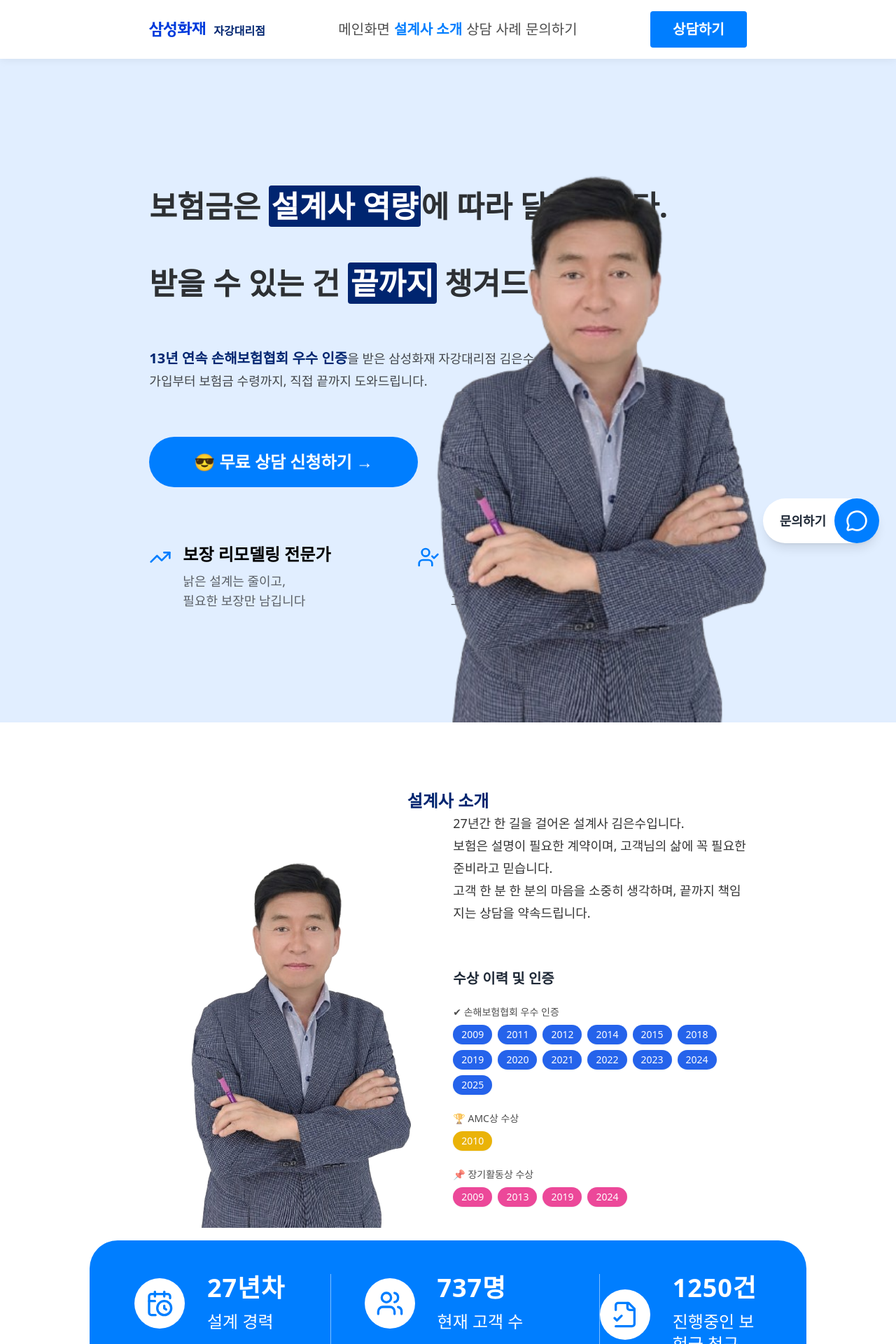
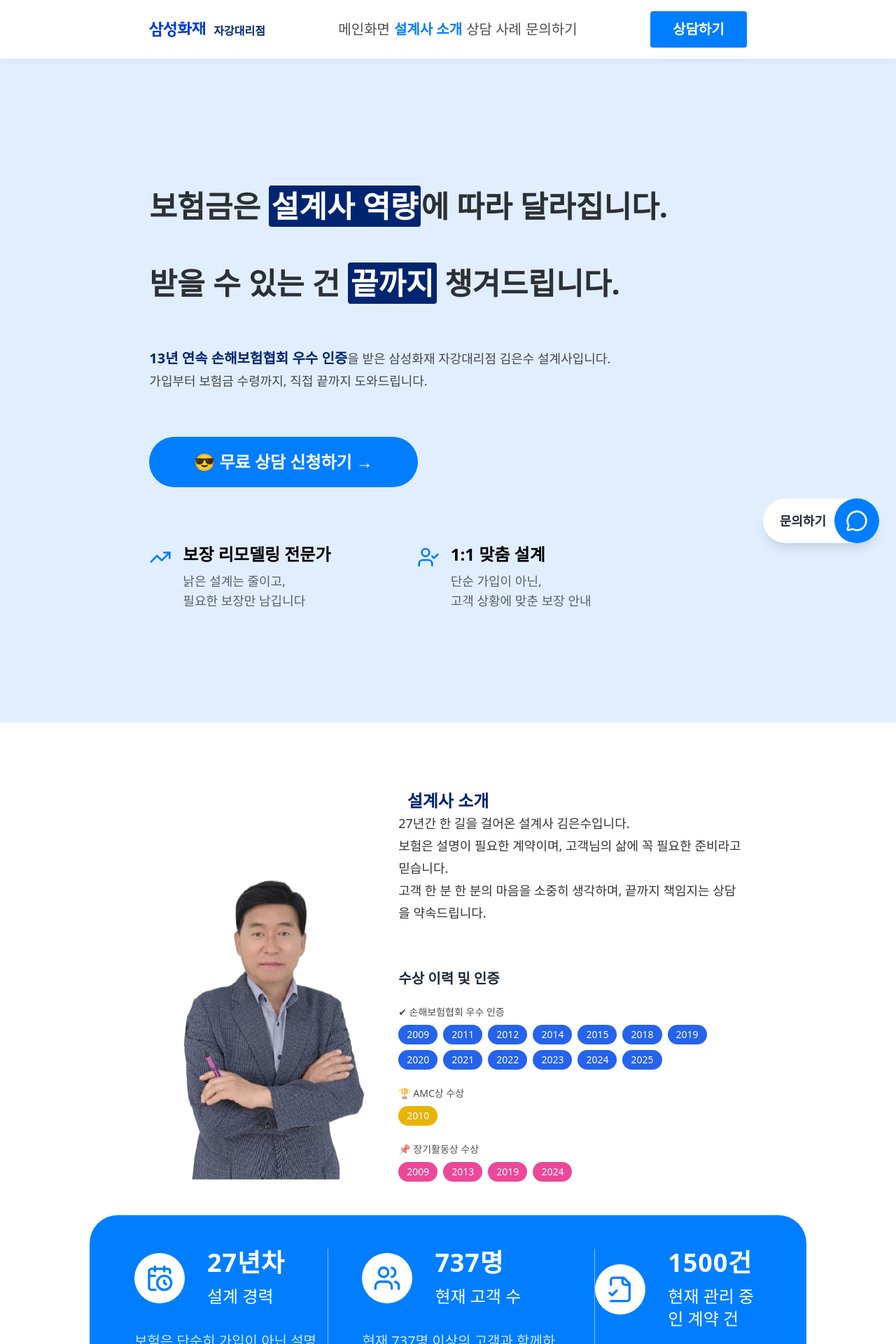
Before and after one commit to mae916/Insurance-agent-profile, a React (Vite) app: page /#about in a window 1280 px wide. Shown: the top 1920 px of the page at 70% size. Built offline with nearby package versions, Linux system fonts and the light colour scheme.

Commit message:
1. 애니메이션 추가 2. 타이틀 컴포넌트화

```diff
--- a/src/components/About.tsx
+++ b/src/components/About.tsx
@@ -1,5 +1,7 @@
 import { CalendarClock, Users, FileCheck2 } from 'lucide-react';
 import man from '../assets/silversu.png';
+import Title from './Title';
+import { useInView } from '../hooks/useInView';
 
 const InfoCard = ({ icon, number, label, desc, className = '' }: any) => (
   <div className={`flex flex-col text-white w-fit ${className}`}>
@@ -19,14 +21,24 @@ const InfoCard = ({ icon, number, label, desc, className = '' }: any) => (
 );
 
 function About() {
+  const { ref, isVisible } = useInView<HTMLImageElement>();
+
   return (
     <section id="about" className="py-16 mb-0 bg-white lg:py-24 lg:relative">
       <article className="w-[90%] mx-auto lg:w-2/3">
-        <h2 className="text-2xl font-bold text-center text-primary">
-          설계사 소개
-        </h2>
+        <Title title="설계사 소개"></Title>
         <div className="lg:justify-between lg:items-center lg:flex">
-          <img src={man} width={590} alt="사람 이미지" className="mx-auto" />
+          <div>
+            <img
+              ref={ref}
+              src={man}
+              width={590}
+              alt="사람 이미지"
+              className={`mx-auto ${
+                isVisible ? 'animate-zoom-in' : 'opacity-0'
+              }`}
+            />
+          </div>
 
           {/* 주요 정보 카드 - mobile */}
           <article className="block lg:hidden">
@@ -41,25 +53,29 @@ function About() {
                   상담해드립니다.
                 </>
               }
-              className={'rounded-[40px] bg-accent py-5 px-7 w-full'}
+              className={
+                'rounded-[40px] bg-accent py-5 px-7 w-full animate-fade-in-up transition hover:shadow-md hover:-translate-y-1'
+              }
             />
             <InfoCard
               icon={<Users className="w-9 h-9" />}
-              number="431명"
+              number="737명"
               label="현재 고객 수"
               desc={
                 <>
-                  현재 431명 이상의 고객과 함께하고 있습니다.
+                  현재 737명 이상의 고객과 함께하고 있습니다.
                   <br className="hidden lg:block" /> 한 분 한 분 끝까지 책임지는
                   마음으로 일합니다.
                 </>
               }
-              className={'rounded-[40px] bg-accent py-5 px-7 w-full mt-1'}
+              className={
+                'rounded-[40px] bg-accent py-5 px-7 w-full animate-fade-in-up transition hover:shadow-md hover:-translate-y-1 mt-1'
+              }
             />
             <InfoCard
               icon={<FileCheck2 className="w-9 h-9" />}
-              number="1250건"
-              label="진행중인 보험금 청구"
+              number="1500건"
+              label="현재 관리 중인 계약 건"
               desc={
                 <>
                   단순 안내에서 끝나지 않습니다.
@@ -69,7 +85,9 @@ function About() {
                   끝까지 도와드립니다.
                 </>
               }
-              className={'rounded-[40px] bg-accent py-5 px-7 w-full mt-1'}
+              className={
+                'rounded-[40px] bg-accent py-5 px-7 w-full animate-fade-in-up transition hover:shadow-md hover:-translate-y-1 mt-1'
+              }
             />
           </article>
           <div>
@@ -187,8 +205,8 @@ function About() {
         />
         <InfoCard
           icon={<FileCheck2 className="w-10 h-10" />}
-          number="1250건"
-          label="진행중인 보험금 청구"
+          number="1500건"
+          label="현재 관리 중인 계약 건"
           desc={
             <>
               단순 안내에서 끝나지 않습니다.
--- a/src/components/CaseCard.tsx
+++ b/src/components/CaseCard.tsx
@@ -1,4 +1,5 @@
-// components/CaseCard.tsx
+import { useInView } from '../hooks/useInView';
+
 interface CaseCardProps {
   title: string;
   before?: string;
@@ -22,8 +23,16 @@ const CaseCard = ({
   result,
   summary,
 }: CaseCardProps) => {
+  const { ref, isVisible } = useInView();
+
   return (
-    <div className="p-5 space-y-2 transition bg-white shadow rounded-xl">
+    <div
+      ref={ref}
+      className={`p-5 space-y-2 transition-all duration-700 ease-out bg-white shadow rounded-xl
+        hover:shadow-md hover:-translate-y-1
+         ${isVisible ? 'animate-fade-in-up' : 'opacity-0'}
+      `}
+    >
       <h4 className="text-lg font-bold text-primary">{title}</h4>
       {before && <p>💸 기존: {before}</p>}
       {after && <p>📊 변경 후: {after}</p>}
--- a/src/components/Cases.tsx
+++ b/src/components/Cases.tsx
@@ -1,4 +1,5 @@
 import CaseCard from './CaseCard';
+import Title from './Title';
 
 const remodelingCases = [
   {
@@ -51,9 +52,7 @@ function Cases() {
   return (
     <section id="cases" className="py-20 mx-auto bg-[#f7faff] scroll-mt-16 ">
       <div className="mx-auto space-y-16 lg:w-2/3 w-[90%]">
-        <h2 className="mb-6 text-2xl font-bold text-center text-primary">
-          상담 사례
-        </h2>
+        <Title title="상담 사례"></Title>
 
         <article>
           <h3 className="mb-4 text-xl font-semibold text-accent">
--- a/src/components/Contact.tsx
+++ b/src/components/Contact.tsx
@@ -8,6 +8,7 @@ import {
   MessageCircle,
   // HelpCircle,
 } from 'lucide-react';
+import Title from './Title';
 
 const steps = [
   {
@@ -45,7 +46,7 @@ export default function Contact() {
       <div className="px-4 mx-auto">
         {/* 제목 */}
         <div className="mb-16 text-center">
-          <h2 className="text-2xl font-bold text-primary">문의하기</h2>
+          <Title title={'문의하기'}></Title>
           <p className="mt-2 text-gray-600">
             상담 전 확인하시면 더 빠른 안내가 가능합니다.
           </p>
@@ -119,7 +120,7 @@ export default function Contact() {
 
         {/* 절차 안내 */}
         <div className="mt-20 mb-12 text-center">
-          <h2 className="text-2xl font-bold text-primary">문의 절차 안내</h2>
+          <Title title={'문의 절차 안내'}></Title>
           <p className="mt-2 text-gray-600">
             보험 상담은 아래의 간단한 절차로 진행됩니다.
           </p>
@@ -130,7 +131,7 @@ export default function Contact() {
           {steps.map(({ step, title, desc, icon }) => (
             <div
               key={step}
-              className="relative flex flex-col items-center p-6 pt-12 transition bg-white border border-gray-200 shadow-sm rounded-xl hover:shadow-md"
+              className="relative flex flex-col items-center p-6 pt-12 transition-all duration-300 bg-white border border-gray-200 shadow-sm rounded-xl hover:shadow-lg hover:-translate-y-1"
             >
               <div className="absolute flex items-center justify-center w-10 h-10 font-bold text-white -translate-x-1/2 rounded-full shadow -top-5 left-1/2 bg-accent">
                 {step}
--- a/src/components/Home.tsx
+++ b/src/components/Home.tsx
@@ -1,7 +1,10 @@
 import man from '../assets/silversu.png';
 import { UserCheck, TrendingUp } from 'lucide-react';
+import { useInView } from '../hooks/useInView';
 
 function Home() {
+  const { ref, isVisible } = useInView<HTMLImageElement>();
+  const { ref: ref2, isVisible: isVisible2 } = useInView<HTMLImageElement>();
   return (
     <section
       id="home"
@@ -41,9 +44,17 @@ function Home() {
           </div>
           {/* 사람이미지 - mobile */}
           <div className="block lg:hidden">
-            <img src={man} width={650} alt="사람 이미지" className="mx-auto " />
+            <img
+              ref={ref}
+              src={man}
+              width={650}
+              alt="사람 이미지"
+              className={`mx-auto ${
+                isVisible ? 'animate-zoom-in' : 'opacity-0'
+              }`}
+            />
           </div>
-          <button className="w-full px-6 py-5 text-2xl font-bold text-white rounded-full lg:w-auto lg:px-16 lg:mt-16 bg-accent">
+          <button className="w-full px-6 py-5 text-2xl font-bold text-white transition-transform duration-200 rounded-full lg:w-auto lg:px-16 lg:mt-16 bg-accent hover:scale-105 hover:shadow-lg">
             😎 무료 상담 신청하기 &rarr;
           </button>
 
@@ -73,7 +84,15 @@ function Home() {
         </div>
         {/* 사람이미지 - pc */}
         <div className="absolute bottom-0 hidden lg:block right-24">
-          <img src={man} width={650} alt="사람 이미지" />
+          <img
+            ref={ref2}
+            src={man}
+            width={650}
+            alt="사람 이미지"
+            className={`mx-auto ${
+              isVisible2 ? 'animate-zoom-in' : 'opacity-0'
+            }`}
+          />
         </div>
       </article>
     </section>
--- /dev/null
+++ b/src/components/Title.tsx
@@ -0,0 +1,20 @@
+import { useInView } from '../hooks/useInView';
+
+interface TitleProps {
+  title: string;
+}
+function Title({ title }: TitleProps) {
+  const { ref, isVisible } = useInView<HTMLHeadingElement>();
+  return (
+    <h2
+      ref={ref}
+      className={`text-2xl font-bold text-primary text-center ${
+        isVisible ? 'animate-fade-in-down' : 'opacity-0'
+      }`}
+    >
+      {title}
+    </h2>
+  );
+}
+
+export default Title;
--- /dev/null
+++ b/src/hooks/useInView.ts
@@ -0,0 +1,24 @@
+import { useEffect, useRef, useState } from 'react';
+
+export function useInView<T extends HTMLElement>(threshold = 0.2) {
+  const ref = useRef<T | null>(null);
+  const [isVisible, setIsVisible] = useState(false);
+
+  useEffect(() => {
+    const observer = new IntersectionObserver(
+      ([entry]) => {
+        setIsVisible(entry.isIntersecting);
+      },
+      { threshold }
+    );
+
+    const current = ref.current;
+    if (current) observer.observe(current);
+
+    return () => {
+      if (current) observer.unobserve(current);
+    };
+  }, [threshold]);
+
+  return { ref, isVisible };
+}
--- a/tailwind.config.js
+++ b/tailwind.config.js
@@ -15,6 +15,25 @@ export default {
         mutedDark: '#3f5b85',
         white: '#fff',
       },
+      keyframes: {
+        'fade-in-up': {
+          '0%': { opacity: '0', transform: 'translateY(20px)' },
+          '100%': { opacity: '1', transform: 'translateY(0)' },
+        },
+        'fade-in-down': {
+          '0%': { opacity: '0', transform: 'translateY(-20px)' },
+          '100%': { opacity: '1', transform: 'translateY(0)' },
+        },
+        'zoom-in': {
+          '0%': { opacity: '0', transform: 'scale(0.95)' },
+          '100%': { opacity: '1', transform: 'scale(1)' },
+        },
+      },
+      animation: {
+        'fade-in-up': 'fade-in-up 0.6s ease-out forwards',
+        'fade-in-down': 'fade-in-down 0.6s ease-out forwards',
+        'zoom-in': 'zoom-in 0.5s ease-out forwards',
+      },
     },
   },
   plugins: [],
```
